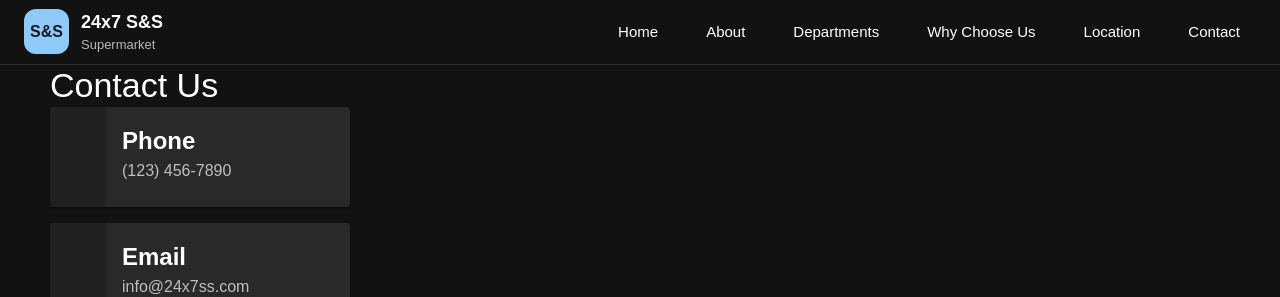
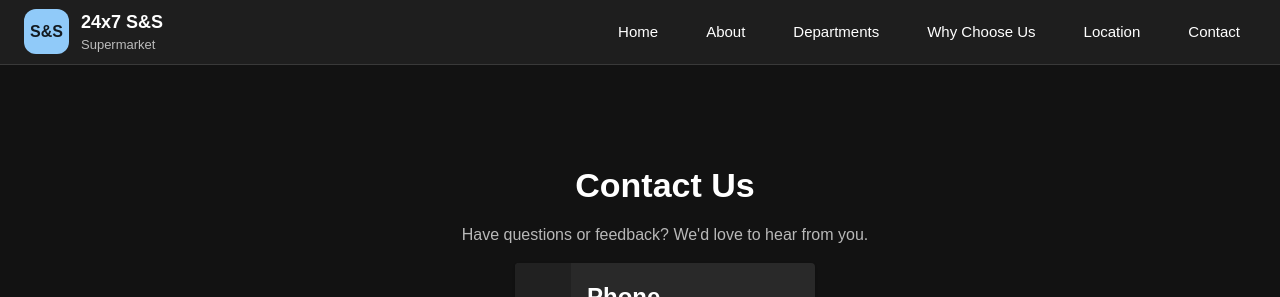
Before and after one commit to ssmaurya123/sns-supermarket-ui, a Next.js app: page /contact in a window 1280 px wide. Shown: the top 297 px of the page. Built offline with nearby package versions, Linux system fonts and the light colour scheme; some icons are missing.

Commit message:
refactor: enhance layout and styling of ContactComponent and Navbar

```diff
--- a/src/app/layout.js
+++ b/src/app/layout.js
@@ -17,7 +17,7 @@ export default function RootLayout({ children }) {
           >
             <Navbar />
 
-            <main style={{ flex: 1 }}>
+            <main style={{ flex: 1, backgroundColor: "background.default", }}>
               {children}
             </main>
 
--- a/src/components/ContactComponent.jsx
+++ b/src/components/ContactComponent.jsx
@@ -1,16 +1,17 @@
 "use client";
 import { contactCardData } from '@/constants/contactCardData';
-import { Typography } from '@mui/material';
+import { Box, Typography } from '@mui/material';
 import React from 'react';
 import ContactCard from './ContactCard';
 
-const ContactComponent=()=>{
+const ContactComponent = () => {
     return (
-        <>
-        <Typography variant="h4">Contact Us</Typography>
+        <Box sx={{ minHeight: "100vh", display: "flex", flexDirection: "column", alignItems: "center",py: { xs: 6, md: 10 },  }}>
+            <Typography variant="h4" sx={{ fontWeight: 700, mb: 2, mt:"20px" }}>Contact Us</Typography>
+            <Typography variant="body1" sx={{ color: "text.secondary", mb: 2 }}>Have questions or feedback? We'd love to hear from you.</Typography>
             {
-            contactCardData.map((item,index)=>{
-                return(
+                contactCardData.map((item, index) => {
+                    return (
                         <ContactCard
                             icon={item.icon}
                             title={item.title}
@@ -20,7 +21,7 @@ const ContactComponent=()=>{
                     )
                 })
             }
-        </>
+        </Box>
     )
 }
 
--- a/src/components/Navbar.jsx
+++ b/src/components/Navbar.jsx
@@ -21,7 +21,7 @@ import { useRouter } from "next/navigation";
 
 const Navbar = () => {
   const [open, setOpen] = useState(false);
-  const router =useRouter();
+  const router = useRouter();
 
   return (
     <>
@@ -29,7 +29,6 @@ const Navbar = () => {
         position="sticky"
         elevation={0}
         sx={{
-          bgcolor: "background.default",
           borderBottom: "1px solid",
           borderColor: "divider",
           backdropFilter: "blur(8px)",
@@ -56,9 +55,9 @@ const Navbar = () => {
                 fontWeight: "bold",
                 color: "primary.contrastText",
                 fontSize: "16px",
-                cursor:"pointer"
+                cursor: "pointer"
               }}
-              onClick={()=>router.push("/")}
+              onClick={() => router.push("/")}
 
             >
               S&S
```
Lines whose indentation alone changed are shown as unchanged.
